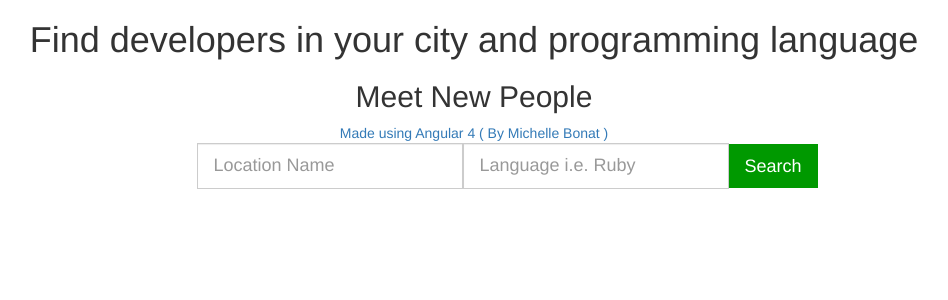
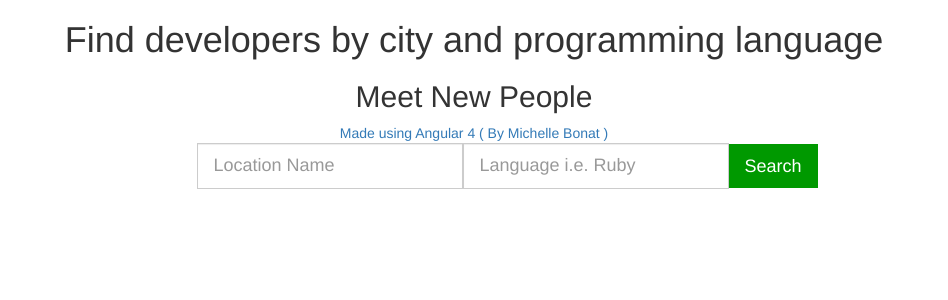
Before and after one commit to michellebonat/angular-find-devs, an Angular app: page / in a window 1280 px wide. Shown: the top 300 px of the page, without its empty margins (166-1114 px from the left). Built offline with nearby package versions, Linux system fonts and the light colour scheme.

Commit message:
More readable title

```diff
--- a/src/app/search-users/search-users.component.html
+++ b/src/app/search-users/search-users.component.html
@@ -1,7 +1,7 @@
 <div class="container">
   <div class="row text-center">
     <div class="col-md-12">
-      <h1>Find developers in your city and programming language</h1>
+      <h1>Find developers by city and programming language</h1>
       <h2>Meet New People</h2>
       <a href="http://michellebonat.com" target="_blank">Made using Angular 4 ( By Michelle Bonat )</a>
     </div>
```
